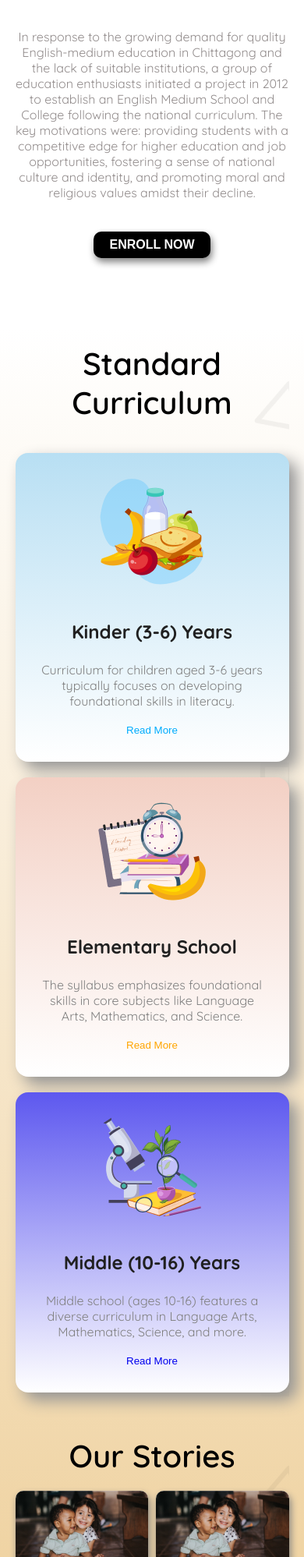
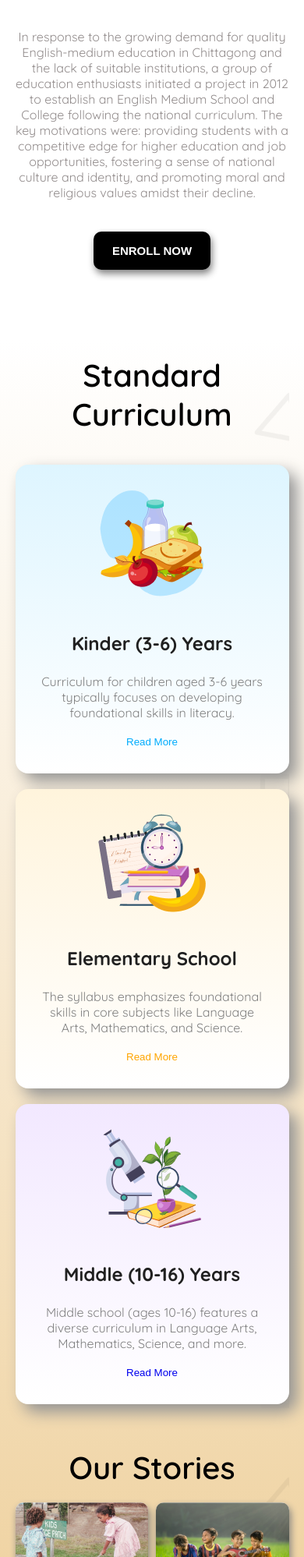
Before and after one commit to zunaid1/assignment-2, a plain HTML site: page index.html in a window 390 px wide. Shown: the part 1010-3007 px from the top of the page at 78% size. Drawn offline with Linux system fonts and the light colour scheme.

Commit message:
final rivision

```diff
--- a/index.html
+++ b/index.html
@@ -156,7 +156,7 @@ age <span class="towards">towards vision</span>
 						<!-- Story  Card---01 -->
 						<div class="story-right-card ">
 							<div class="story-right-img">
-								<img src="assets/story-1.png" alt="story1">
+								<img id="story-right-card1" src="assets/story-2.png" alt="story1">
 							</div>
 							<div class="story-right-card-desc">
 								<button class="btn btn-green set-story-btn-position"><a href="#">November 19, 2019</a></button>
@@ -169,7 +169,7 @@ age <span class="towards">towards vision</span>
 						<!-- Story  Card---02 -->
 						<div class="story-right-card">
 							<div class="story-right-img">
-								<img src="assets/story-1.png" alt="story1">
+								<img src="assets/story-3.png" alt="story3">
 							</div>
 							<div class="story-right-card-desc">
 								<button class="btn btn-purple set-story-btn-position"><a href="#">December 20, 2020</a></button>
@@ -181,7 +181,7 @@ age <span class="towards">towards vision</span>
 						<!-- Story Card---03 -->
 						<div class="story-right-card">
 							<div class="story-right-img">
-								<img src="assets/story-1.png" alt="story1">
+								<img src="assets/story-4.png" alt="story1">
 							</div>
 							<div class="story-right-card-desc">
 								<button class="btn btn-green set-story-btn-position"><a href="#">September 10, 2018</a></button>
@@ -195,7 +195,7 @@ age <span class="towards">towards vision</span>
 						<!-- Story  Card---04 -->
 						<div class="story-right-card">
 							<div class="story-right-img">
-								<img src="assets/story-1.png" alt="story1">
+								<img src="assets/story-5.png" alt="story1">
 							</div>
 							<div class="story-right-card-desc">
 								<button class="btn btn-green set-story-btn-position"><a href="#">July 19, 2021</a></button>
--- a/style.css
+++ b/style.css
@@ -26,10 +26,10 @@
 	--clr-skyblue: #87CEEB;
 	--clr-lightgreen:#93b500;
 	--clr-purple:#d500ff;
-	--clr-lightpurple: #5D58EF;
+	--clr-lightpurple: #F2E8FF;
 	--clr-black:#000000;
 	--clr-sayan: #05D4DF;
-		--clr-lightorange: #f3d0c4;
+		--clr-lightorange: #FFF4DC;
 	--clr-white:#ffffff;
 	--clr-gray:#e8e6e6;
 	--clr-lightgray:#b6b6b6;
@@ -40,7 +40,6 @@
 	--clr-hover-text: #fff;
 	--clr-hover-bg: linear-gradient(to right, #7b4397 0%, #dc2430 51%, #7b4397 100%);
 	--clr-hover-bg2: linear-gradient(to right, #7b4397 0%, #dc2430 51%, #7b4397 100%);
-
 
 	--radius: 10px;
 	--padding:8px;
@@ -332,12 +331,12 @@ a{
 }
 #curriculum-card-kinder {
 	background-color: white;
-	background-image: linear-gradient(#b8dff3, white);
+	background-image: linear-gradient(#DEF5FF, white);
 }
 
 #curriculum-card-kinder:hover {
 	background-color: white;
-	background-image: linear-gradient(white, #b8dff3);
+	background-image: linear-gradient(white, #DEF5FF);
 	;
 }
 
@@ -425,6 +424,8 @@ a{
 .story {
 	flex-direction: column;
 	align-items: center;
+	justify-content: center;
+		align-items: center;
 	background-image: url('assets/bg.png');
 		/* background-color: white;
 			background-image: linear-gradient(white, #e9c17c);
@@ -446,6 +447,9 @@ a{
 	gap: 10px;
 }
 
+.story-left-container:hover {
+	background-color: var(--clr-lightorange);
+}
 .story-left-container img,
 .story-right-img img {
 	width: 100%;
@@ -460,10 +464,16 @@ a{
 	box-shadow: 2px 5px 10px gray;
 }
 
+.story-right-card:hover {
+	background-color: var(--clr-lightorange);
+}
 .story-left-description,
 .story-right-card-desc {
 	padding: 20px;
 	position: relative;
+}
+
+.story-right-card-desc:hover {
 
 }
 
@@ -664,6 +674,16 @@ grid-template-columns: repeat(2, 1fr);
 	margin-left: 5;
 	padding-left: 0;
 }
+.btn {
+	font-size: 15px;
+	padding: 16px 20px;
+}
+
+.btn-green,
+.btn-purple {
+	font-size: 10px;
+	padding: 8px 10px;
+}
 }
 
 /* ---------------Responsive END---------------------------------------- */
```
